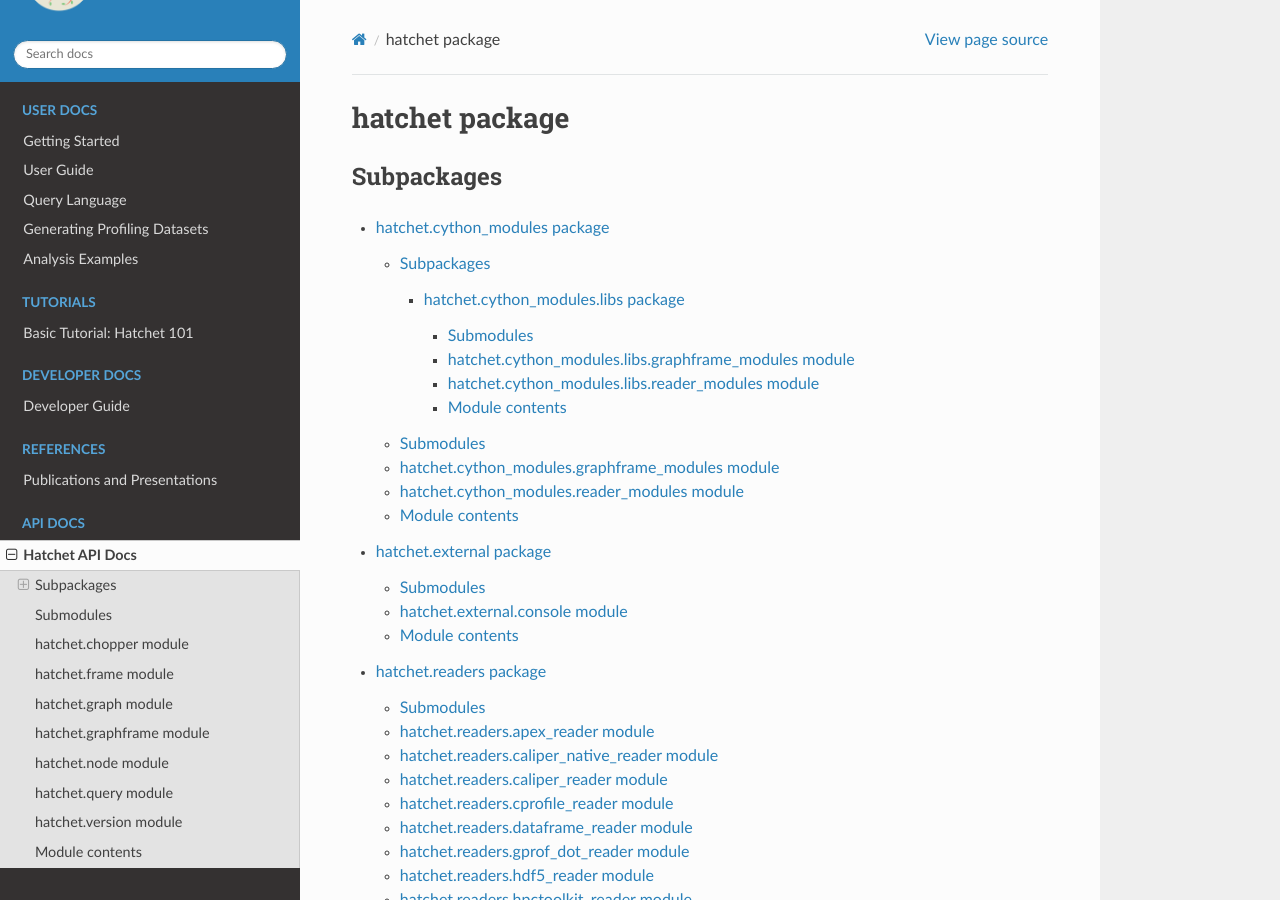
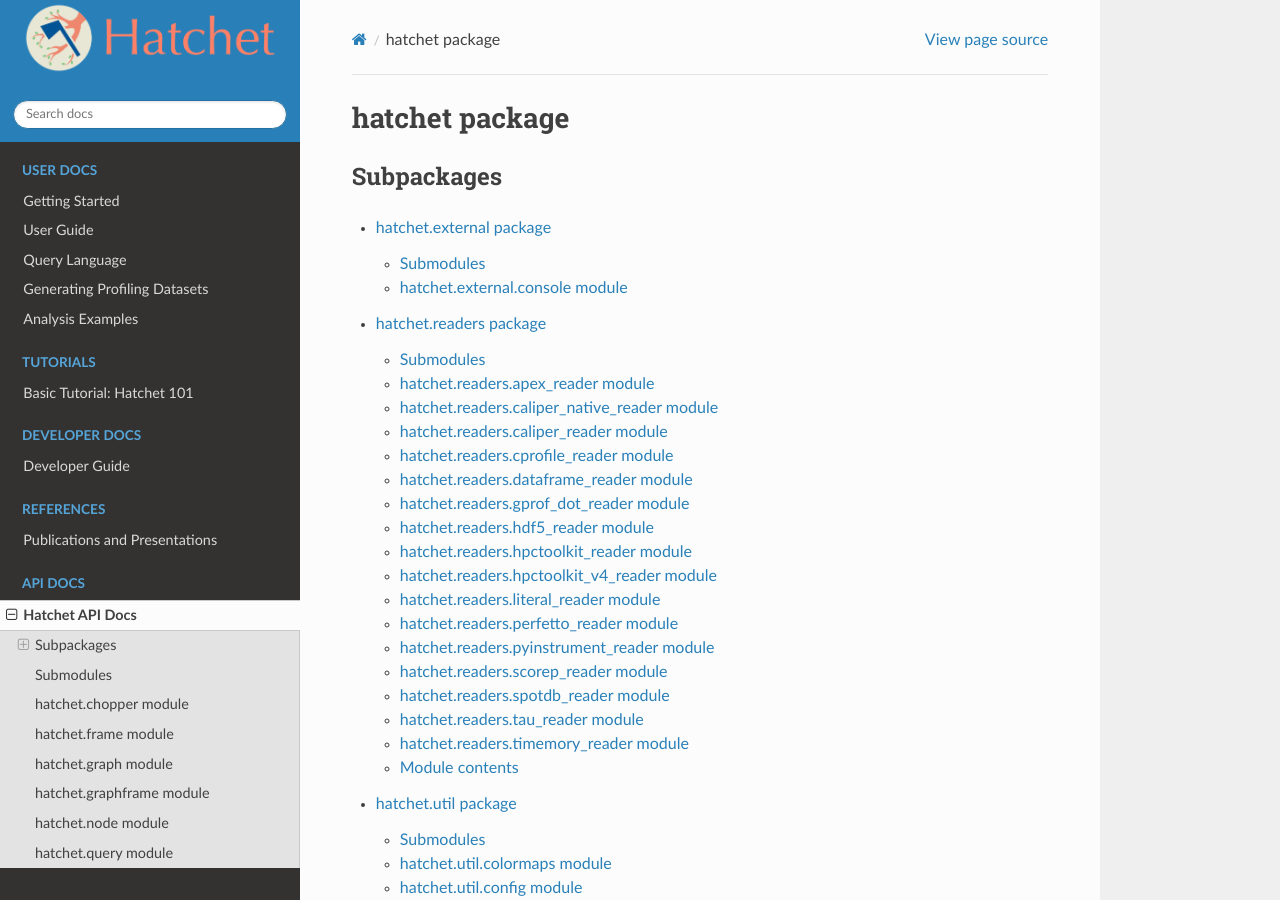
Before and after one commit to hatchet/hatchet, a Sphinx documentation site: the page built from docs/source/hatchet.rst, in a window 1280 px wide and 900 px high. Built offline with Sphinx 7.4.7 and the Read the Docs theme 3.1.0, drawn with Linux system fonts in a browser that asks for light colours; formulas are drawn with MathJax 3; some of the changed text lies outside the part shown.

```diff
--- a/docs/analysis_examples.rst
+++ b/docs/analysis_examples.rst
@@ -33,7 +33,7 @@ output is the `cali <http://llnl.github.io/Caliper/OutputFormats.html#cali>`_.
 The cali format can be read by ``cali-query``, which transforms the raw data into
 JSON format.
 
-.. literalinclude:: examples/read/caliper_cali.py
+.. literalinclude:: examples/read/caliper_cali_query.py
     :language: python
 
 Read in a Caliper JSON stream or file
--- a/docs/conf.py
+++ b/docs/conf.py
@@ -31,9 +31,9 @@ copyright = "2017-2024, LLNS, LLC and other Hatchet Project Developers"
 author = "Abhinav Bhatele"
 
 # The short X.Y version
-version = "1.4.1"
+version = "1.4.0"
 # The full version, including alpha/beta/rc tags
-release = "1.4.1"
+release = "1.4.0"
 
 
 # -- General configuration ---------------------------------------------------
@@ -71,7 +71,7 @@ master_doc = "index"
 #
 # This is also used if you do content translation via gettext catalogs.
 # Usually you set "language" from the command line for these cases.
-language = None
+language = "en"
 
 # List of patterns, relative to source directory, that match files and
 # directories to ignore when looking for source files.
--- a/docs/requirements.txt
+++ b/docs/requirements.txt
@@ -6,3 +6,4 @@ sphinxcontrib-programoutput
 sphinx-rtd-theme
 # Restrict to pygments <2.13
 pygments <2.13
+perfetto # for perfetto reader docs
--- a/docs/source/hatchet.external.rst
+++ b/docs/source/hatchet.external.rst
@@ -11,11 +11,3 @@ hatchet.external.console module
    :members:
    :undoc-members:
    :show-inheritance:
-
-Module contents
----------------
-
-.. automodule:: hatchet.external
-   :members:
-   :undoc-members:
-   :show-inheritance:
--- a/docs/source/hatchet.rst
+++ b/docs/source/hatchet.rst
@@ -7,7 +7,6 @@ Subpackages
 .. toctree::
    :maxdepth: 4
 
-   hatchet.cython_modules
    hatchet.external
    hatchet.readers
    hatchet.util
@@ -63,19 +62,3 @@ hatchet.query module
    :members:
    :undoc-members:
    :show-inheritance:
-
-hatchet.version module
-----------------------
-
-.. automodule:: hatchet.version
-   :members:
-   :undoc-members:
-   :show-inheritance:
-
-Module contents
----------------
-
-.. automodule:: hatchet
-   :members:
-   :undoc-members:
-   :show-inheritance:
```
Also changed, not shown: docs/data_generation.rst (+7 -7 lines), docs/user_guide.rst (+4 -10 lines), .readthedocs.yml.
